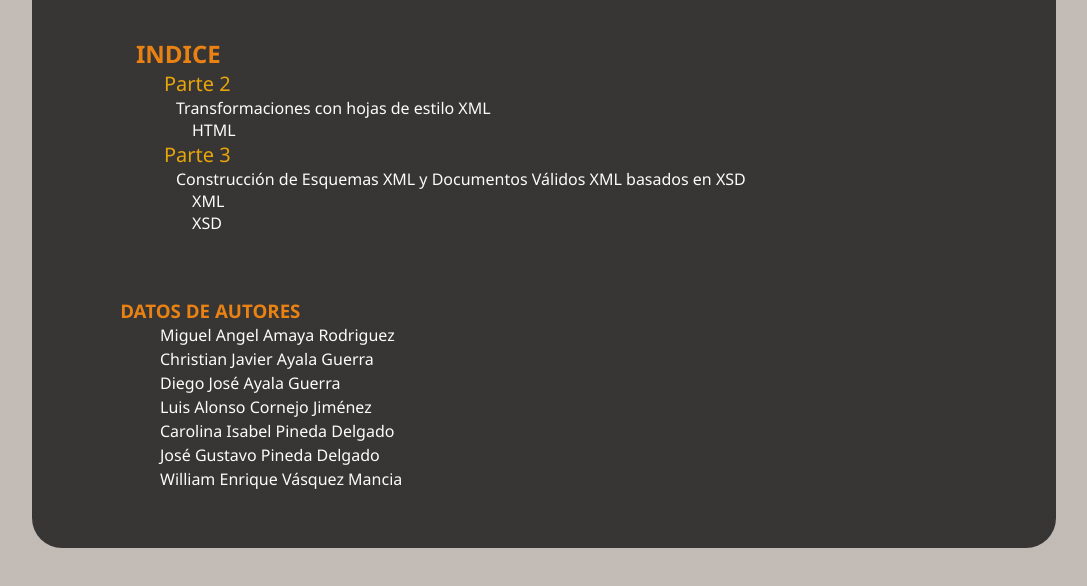
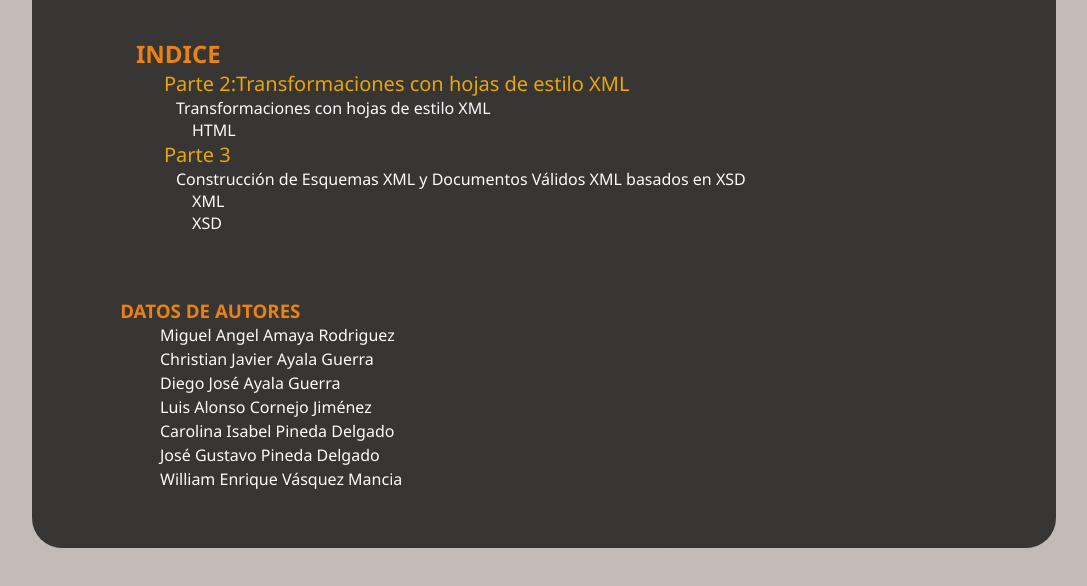
Before and after one commit to alonsocj/parcial1_grupo05, a plain HTML site: page index.html in a window 1280 px wide. Shown: the part 172-758 px from the top of the page, without its empty margins (96-1183 px from the left). Drawn offline with Linux system fonts and the light colour scheme.

Commit message:
Update index.html

```diff
--- a/index.html
+++ b/index.html
@@ -23,7 +23,7 @@
     <br>
     <article id="indice">
         <h2>INDICE</h2>
-        <p>Parte 2</p>
+        <p>Parte 2:Transformaciones con hojas de estilo XML</p>
         <ul>
                     <li><a>Transformaciones con hojas de estilo XML</a>
                         <ul>
```
